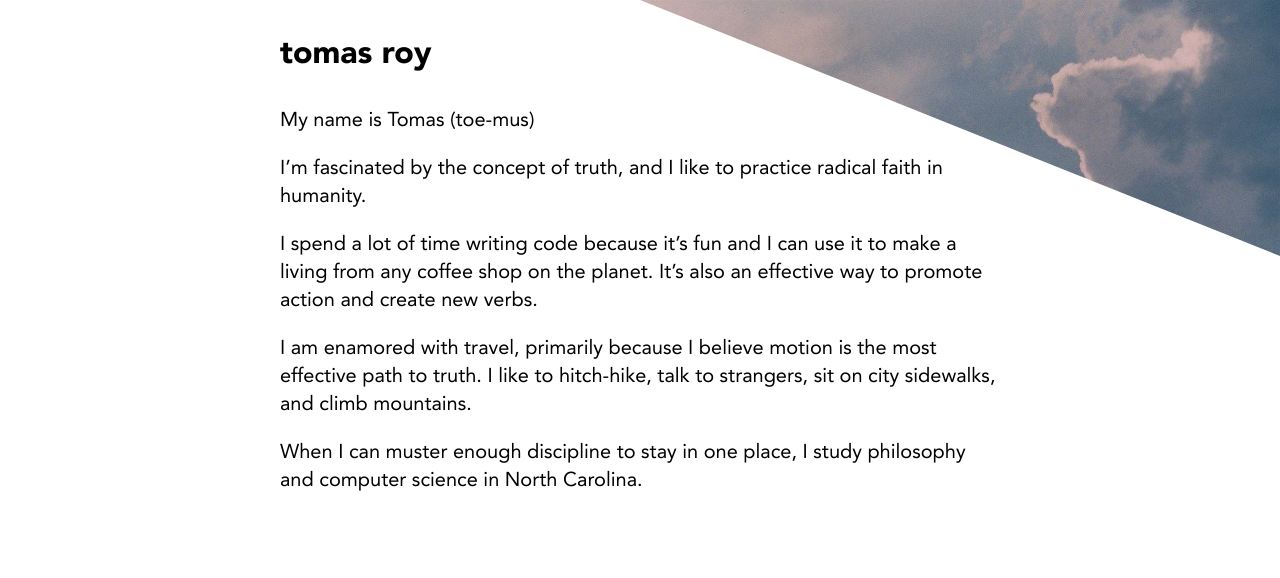
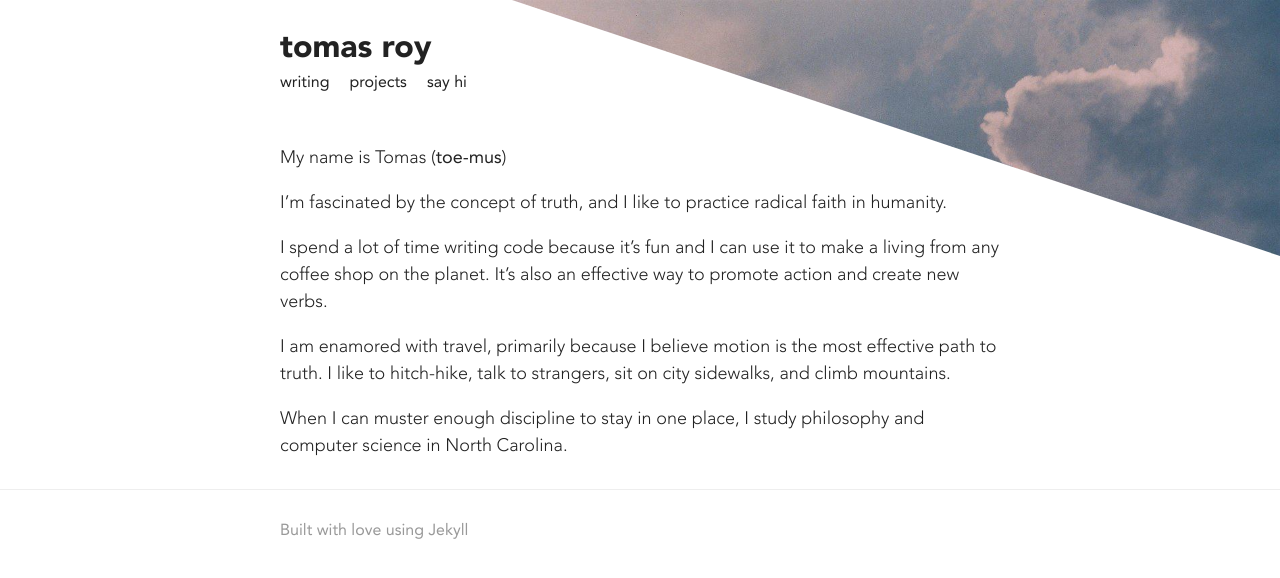
Before and after one commit to minicreative/tomasroy.com, a Jekyll site: the page built from index.md, in a window 1280 px wide. Shown: the top 578 px of the page. Built offline with Jekyll 4.4.1, drawn with Linux system fonts in a browser that asks for light colours.

Commit message:
header, footer, navigation, more styles

```diff
--- a/_config.yml
+++ b/_config.yml
@@ -10,6 +10,7 @@ collections:
     output: true
 url: http://tomasroy.com
 corner_image: "/uploads/53.jpg"
+footer: Built with love using Jekyll
 sass:
   style: compressed
 navigation:
--- a/_includes/foot.html
+++ b/_includes/foot.html
@@ -1,4 +1,7 @@
 		<footer>
+			<div class="container">
+				{{ site.footer }}
+			</div>
 		</footer>
 
 	</body>
--- a/_includes/head.html
+++ b/_includes/head.html
@@ -26,5 +26,8 @@
 		<header>
 			<div class="container">
 				<div class="title">{{ site.title }}</div>
+				<div class="navigation">
+					{% for nav in site.navigation %}<a href="{{ nav.link }}">{{ nav.title }}</a>{% endfor %}
+				</div>
 			</div>
 		</header>
--- a/_sass/_fonts.scss
+++ b/_sass/_fonts.scss
@@ -4,7 +4,7 @@
     src: url('fonts/Avenir-Light-webfont.eot?#iefix') format('embedded-opentype'),
          url('fonts/Avenir-Light-webfont.woff') format('woff'),
          url('fonts/Avenir-Light-webfont.ttf') format('truetype');
-    font-weight: 100;
+    font-weight: 300;
     font-style: normal;
 }
 
--- a/css/main.scss
+++ b/css/main.scss
@@ -41,38 +41,57 @@ $pad_: 20px; // tablet and mobile
 // Container
 .container {position:relative; margin:0px auto;
 	width:720px; margin:0px auto;
-	@include breakpoint(s) {margin:0px $pad;}
+	@include breakpoint(s) {width:auto; margin:0px $pad;}
 	@include breakpoint(xs) {margin:0px $pad_;}
 }
 
 // Spacing
-@mixin row {margin-top:$pad; @include breakpoint(s) {margin-top:$pad_;}}
+@mixin row {margin-top:$pad; @include breakpoint(xs) {margin-top:$pad_;}}
 
 // Colors, Fonts, Frills =======================================================
 
+$text: #222;
+$text_subtle: #999;
+$subtle: #eee;
+
 // Fonts
-body {font-family:'Avenir', 'Helvetica', 'Arial', sans-serif; font-size:16px; line-height:1.4;}
+body {font-family:'Avenir', 'Helvetica', 'Arial', sans-serif; font-size:16px;
+	line-height:1.2; font-weight:400; color:$text;}
+em {font-weight:inherit; font-style:italic;}
+b {font-weight:700;}
 
 // Basic Layout Elements ========================================================
 
 .corner {
-	position:absolute; top:0px; left:50%; width:50%; height:20vw;
+	position:absolute; top:0px; left:40%; width:60%; height:20vw; max-height:500px;
 	background-size:cover; background-repeat:no-repeat;
 	-webkit-clip-path: polygon(100% 0, 0 0, 100% 100%); clip-path: polygon(100% 0, 0 0, 100% 100%);
 }
 
 header {
-	@include row;
-	.title {font-size:32px; font-weight:700; text-transform:lowercase;}
-	.navigation {}
+	@include row; padding-bottom:20px; text-transform:lowercase;
+	.title {font-size:32px; font-weight:700; line-height:1;}
+	.navigation {
+		margin-top:10px;
+		a {
+			display:inline-block; margin-right:20px; font-size:16px;
+
+			padding-bottom:2px; border-bottom:1px solid rgba(0,0,0,0);
+			&:hover {border-bottom:1px solid $subtle;}
+		}
+	}
 }
 
 .content {
-	@include row;
+	@include row; font-size:18px; font-weight:300; line-height:1.5;
+}
+
+footer {
+	@include row; padding:$pad 0px; border-top:1px solid $subtle;
+	color:$text_subtle;
 }
 
 // Page-specific Styles ========================================================
-.home .content {font-size:20px;}
 
 // Imports =====================================================================
 @import "fonts";
--- a/index.md
+++ b/index.md
@@ -4,7 +4,7 @@ id: home
 layout: basic
 ---
 
-My name is Tomas (toe-mus)
+My name is Tomas (*toe-mus*)
 
 I'm fascinated by the concept of truth, and I like to practice radical faith in humanity.
 
```
